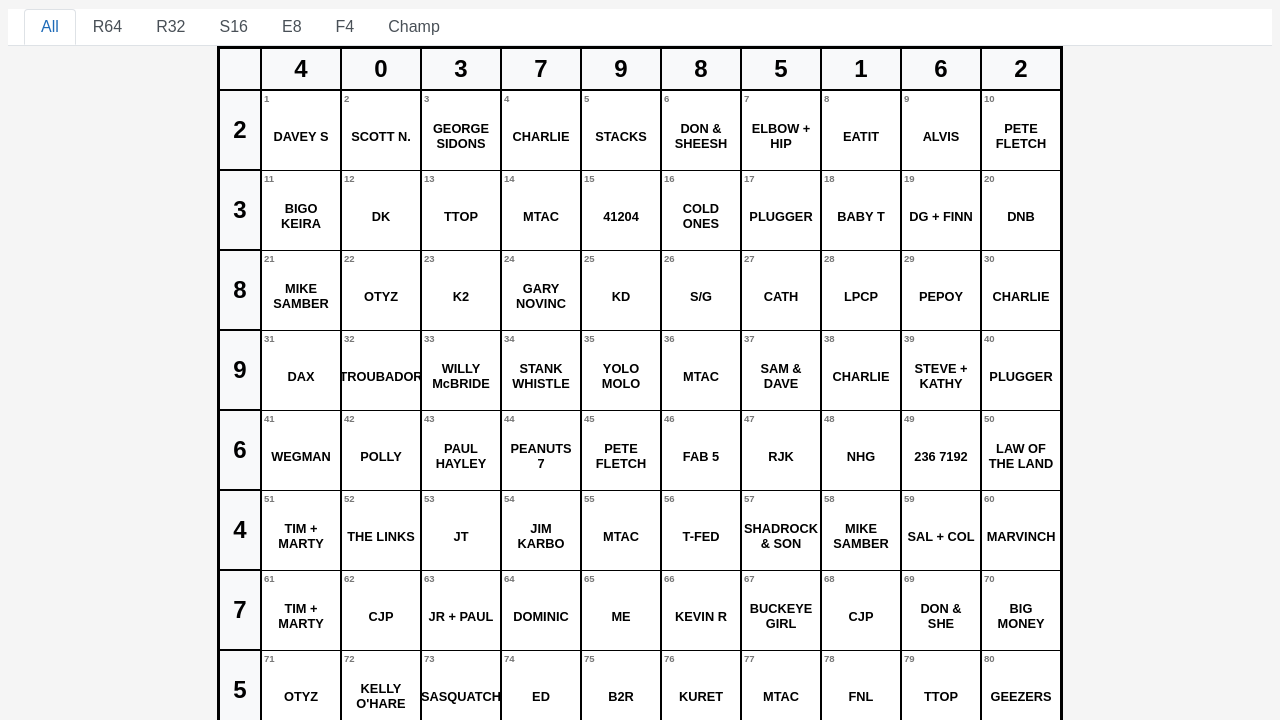
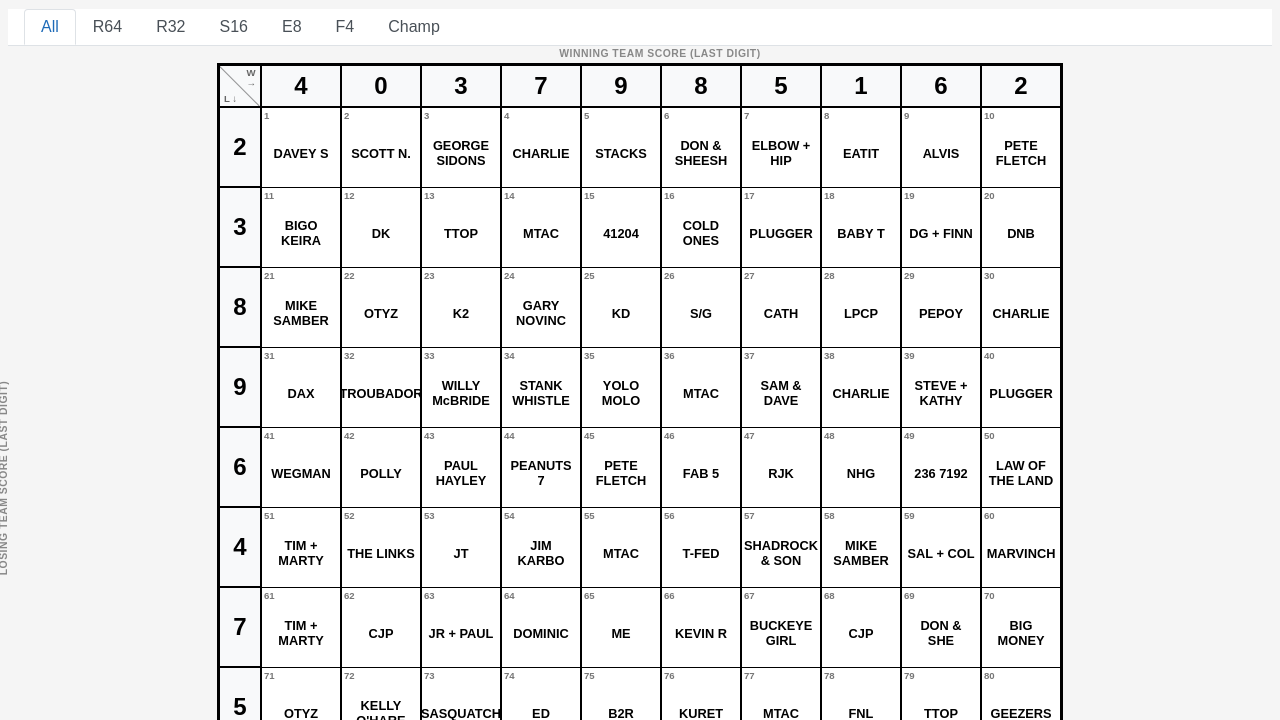
Before and after one commit to ragnaroark/ncaa-tournament-square-board, a plain HTML site: page index.html in a window 1280 px wide. Shown: the part 80-800 px from the top of the page. Drawn offline with Linux system fonts and the light colour scheme.

Commit message:
add winning/losing score labels to board
Corner cell shows W→ and L↓ with diagonal divider. Column label
"WINNING TEAM SCORE (last digit)" above headers, rotated row label
on desktop. No extra horizontal space used.

Co-Authored-By: Claude Opus 4.6 (1M context) <noreply@anthropic.com>

```diff
--- a/index.html
+++ b/index.html
@@ -49,10 +49,17 @@
                     </div>
                     <div class="card-body p-md-3 p-1">
                         <div id="square-board" class="overflow-auto">
+                            <div class="board-wrapper">
+                            <div class="board-axis-label board-axis-col">WINNING TEAM SCORE (last digit)</div>
+                            <div class="board-axis-label board-axis-row">LOSING TEAM SCORE (last digit)</div>
                             <div class="board-container">
                                 <!-- Column headers (winning scores) -->
                                 <div class="header-row">
-                                    <div class="corner-cell"></div>
+                                    <div class="corner-cell">
+                                        <span class="corner-win">W<br>&rarr;</span>
+                                        <span class="corner-lose">L &darr;</span>
+                                        <div class="corner-diagonal"></div>
+                                    </div>
                                     <div class="header-cell">4</div>
                                     <div class="header-cell">0</div>
                                     <div class="header-cell">3</div>
@@ -196,6 +203,7 @@
                                     <div class="board-cell" data-id="100">KRAL + KRATKY</div>
                                 </div>
                             </div>
+                            </div>
                         </div>
                         <div class="rounds-legend">
                             <div class="legend-item">
--- a/styles.css
+++ b/styles.css
@@ -54,11 +54,69 @@ body {
 .corner-cell {
     border: 1px solid var(--border-color);
     background-color: var(--header-bg);
-    display: flex;
-    justify-content: center;
-    align-items: center;
-    font-weight: bold;
-    font-size: 1.2rem;
+    position: relative;
+    overflow: hidden;
+}
+
+.corner-diagonal {
+    position: absolute;
+    top: 0;
+    left: 0;
+    width: 141%;
+    height: 1px;
+    background: var(--border-color);
+    transform-origin: top left;
+    transform: rotate(45deg);
+    opacity: 0.4;
+}
+
+.corner-win {
+    position: absolute;
+    top: 2px;
+    right: 4px;
+    font-size: 0.6rem;
+    font-weight: 700;
+    color: #666;
+    line-height: 1;
+}
+
+.corner-lose {
+    position: absolute;
+    bottom: 2px;
+    left: 4px;
+    font-size: 0.6rem;
+    font-weight: 700;
+    color: #666;
+    line-height: 1;
+}
+
+/* Board axis labels */
+.board-wrapper {
+    position: relative;
+}
+
+.board-axis-label {
+    font-size: 0.65rem;
+    font-weight: 600;
+    color: #888;
+    text-transform: uppercase;
+    letter-spacing: 0.5px;
+}
+
+.board-axis-col {
+    text-align: center;
+    padding: 2px 0 4px;
+    /* offset to align with the columns (skip the row-header width) */
+    margin-left: 40px;
+}
+
+.board-axis-row {
+    position: absolute;
+    left: -10px;
+    top: 50%;
+    transform: rotate(-90deg) translateX(-50%);
+    transform-origin: 0 0;
+    white-space: nowrap;
 }
 
 .header-row {
@@ -655,6 +713,10 @@ body {
         box-shadow: none;
     }
 
+    /* Axis labels on mobile */
+    .board-axis-col { margin-left: 40px; font-size: 0.55rem; }
+    .board-axis-row { display: none; }
+
     /* Compact legend */
     .rounds-legend {
         flex-wrap: wrap;
```
